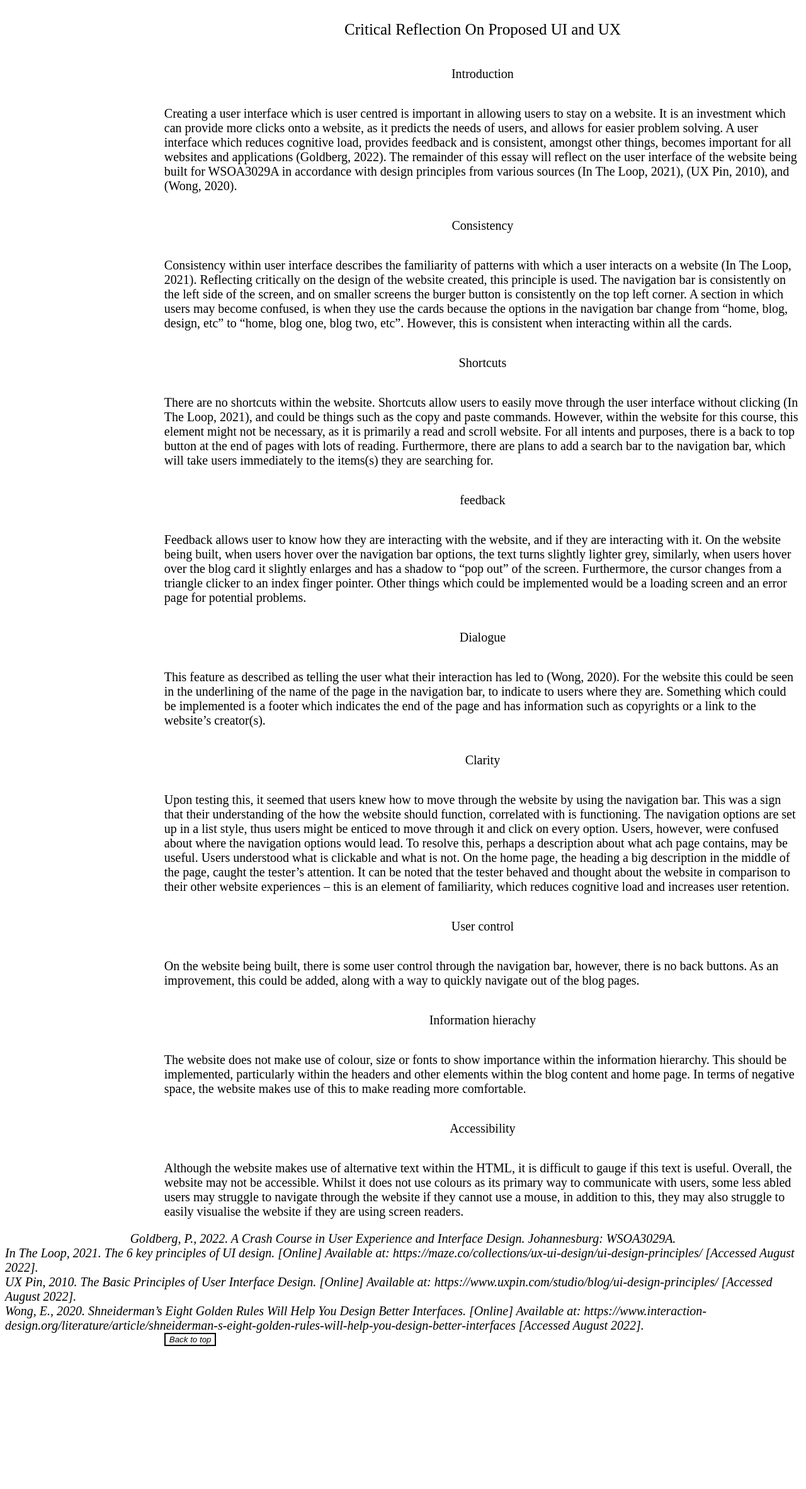
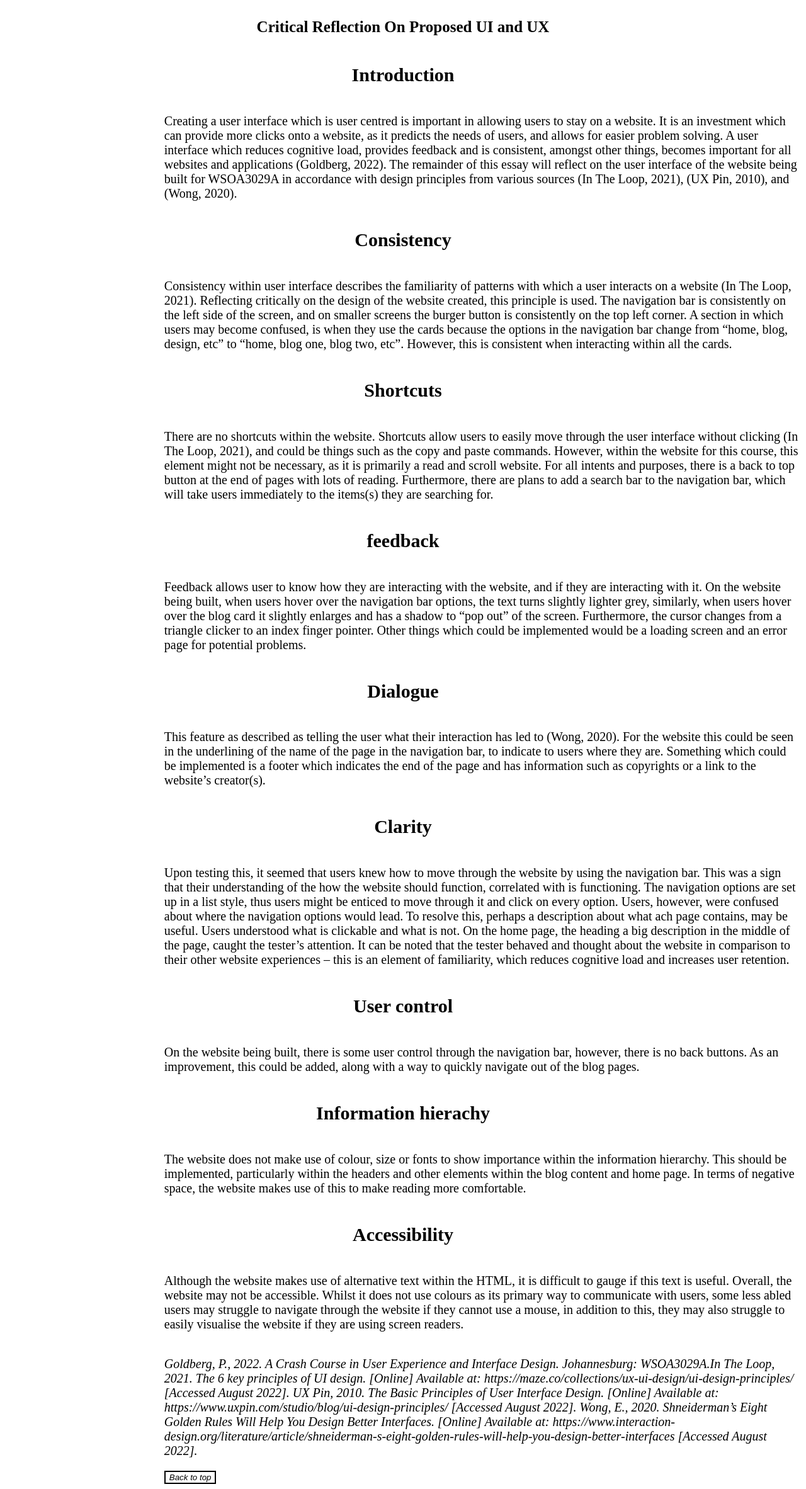
Before and after one commit to Draculoaf/D3.js-Website, a plain HTML site: page HTML/blog-two.html in a window 1280 px wide. Shown: the whole page at 63% size. Before the commit the page ends 2146 px from the top, so only its background shows below. Drawn offline with Linux system fonts and the light colour scheme; files that its build step writes are made by us from their sources; a script that the page names is missing.

Commit message:
H2 correction and footer correction

```diff
--- a/HTML/blog-two.html
+++ b/HTML/blog-two.html
@@ -21,8 +21,8 @@
     </div>
 
     <article class="h-entry">
-      <p class="p-article-title">Critical Reflection On Proposed UI and UX</p>
-      <p>Introduction</p>
+      <h1 class="p-article-title">Critical Reflection On Proposed UI and UX</h1>
+      <h2>Introduction</h2>
       <p>
         Creating a user interface which is user centred is important in allowing
         users to stay on a website. It is an investment which can provide more
@@ -35,7 +35,7 @@
         from various sources (In The Loop, 2021), (UX Pin, 2010), and (Wong,
         2020).
       </p>
-      <p>Consistency</p>
+      <h2>Consistency</h2>
       <p>
         Consistency within user interface describes the familiarity of patterns
         with which a user interacts on a website (In The Loop, 2021). Reflecting
@@ -47,7 +47,7 @@
         blog, design, etc” to “home, blog one, blog two, etc”. However, this is
         consistent when interacting within all the cards.
       </p>
-      <p>Shortcuts</p>
+      <h2>Shortcuts</h2>
       <p>
         There are no shortcuts within the website. Shortcuts allow users to
         easily move through the user interface without clicking (In The Loop,
@@ -59,7 +59,7 @@
         navigation bar, which will take users immediately to the items(s) they
         are searching for.
       </p>
-      <p>feedback</p>
+      <h2>feedback</h2>
       <p>
         Feedback allows user to know how they are interacting with the website,
         and if they are interacting with it. On the website being built, when
@@ -70,7 +70,7 @@
         things which could be implemented would be a loading screen and an error
         page for potential problems.
       </p>
-      <p>Dialogue</p>
+      <h2>Dialogue</h2>
       <p>
         This feature as described as telling the user what their interaction has
         led to (Wong, 2020). For the website this could be seen in the
@@ -79,7 +79,7 @@
         footer which indicates the end of the page and has information such as
         copyrights or a link to the website’s creator(s).
       </p>
-      <p>Clarity</p>
+      <h2>Clarity</h2>
       <p>
         Upon testing this, it seemed that users knew how to move through the
         website by using the navigation bar. This was a sign that their
@@ -95,14 +95,14 @@
         website experiences – this is an element of familiarity, which reduces
         cognitive load and increases user retention.
       </p>
-      <p>User control</p>
+      <h2>User control</h2>
       <p>
         On the website being built, there is some user control through the
         navigation bar, however, there is no back buttons. As an improvement,
         this could be added, along with a way to quickly navigate out of the
         blog pages.
       </p>
-      <p>Information hierachy</p>
+      <h2>Information hierachy</h2>
       <p>
         The website does not make use of colour, size or fonts to show
         importance within the information hierarchy. This should be implemented,
@@ -110,7 +110,7 @@
         content and home page. In terms of negative space, the website makes use
         of this to make reading more comfortable.
       </p>
-      <p>Accessibility</p>
+      <h2>Accessibility</h2>
       <p>
         Although the website makes use of alternative text within the HTML, it
         is difficult to gauge if this text is useful. Overall, the website may
@@ -120,14 +120,15 @@
         they may also struggle to easily visualise the website if they are using
         screen readers.
       </p>
+      <p>
         <cite
           >Goldberg, P., 2022. A Crash Course in User Experience and Interface
           Design. Johannesburg: WSOA3029A.</cite
         ><cite
           >In The Loop, 2021. The 6 key principles of UI design. [Online]
           Available at:
-        https://maze.co/collections/ux-ui-design/ui-design-principles/ [Accessed
-        August 2022]. </cite
+          https://maze.co/collections/ux-ui-design/ui-design-principles/
+          [Accessed August 2022]. </cite
         ><cite
           >UX Pin, 2010. The Basic Principles of User Interface Design. [Online]
           Available at: https://www.uxpin.com/studio/blog/ui-design-principles/
@@ -138,6 +139,7 @@
           https://www.interaction-design.org/literature/article/shneiderman-s-eight-golden-rules-will-help-you-design-better-interfaces
           [Accessed August 2022].
         </cite>
+      </p>
     </article>
     <footer>
       <button class="back-button" id="back" onclick="topFunction()">
```
Also changed, not shown: HTML/blog-one.html (+9 -9 lines), HTML/design-one.html (+5 -5 lines), index.html (+1 -0 lines). Lines whose indentation alone changed are shown as unchanged.
